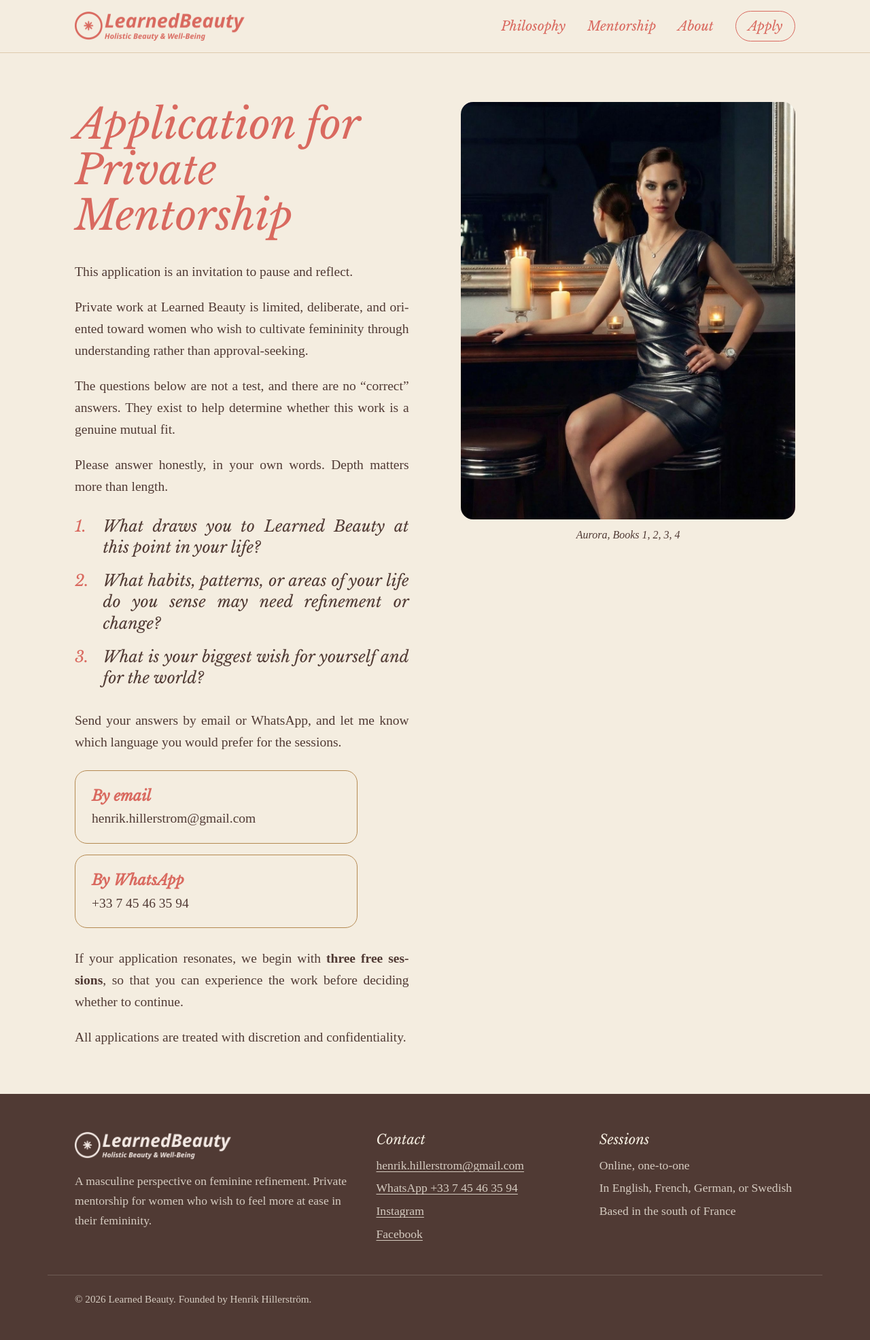
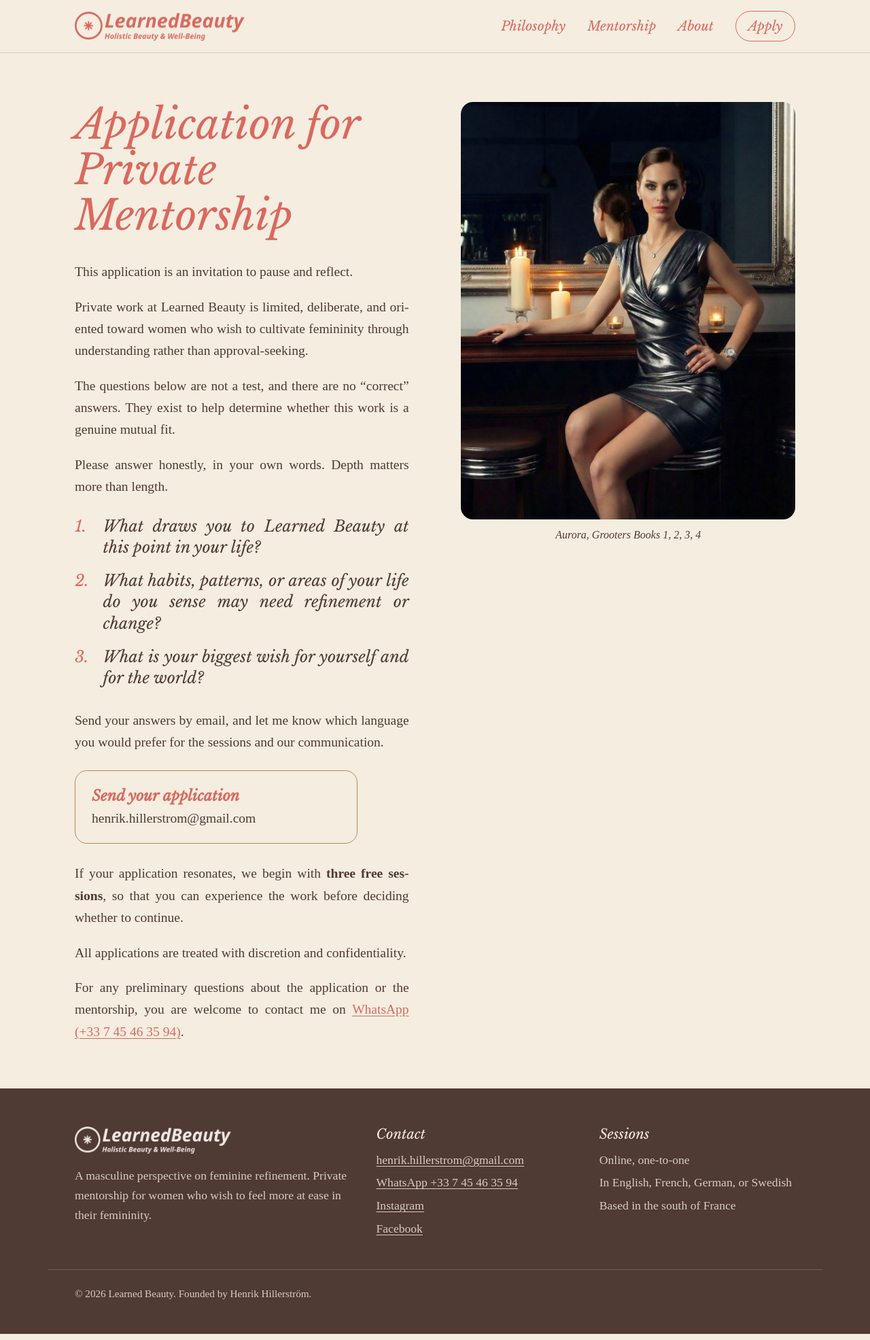
Before and after one commit to LoveAlgo/learnedbeauty, a Jekyll site: the page built from apply/index.html, in a window 1280 px wide. Shown: the whole page at 68% size. Built offline with Jekyll 4.4.1, drawn with Linux system fonts in a browser that asks for light colours.

Commit message:
Update Apply page

```diff
--- a/apply/index.html
+++ b/apply/index.html
@@ -1,7 +1,7 @@
 ---
 layout: default
 title: Application for private mentorship
-description: Apply for the Learned Beauty private mentorship by answering three reflection questions by email or WhatsApp.
+description: Apply for the Learned Beauty private mentorship by answering three reflection questions by email.
 ---
 {% capture mailbody %}Hello Henrik,
 
@@ -14,7 +14,7 @@ description: Apply for the Learned Beauty private mentorship by answering three
 3. What is your biggest wish for yourself and for the world?
 
 
-Preferred language for the sessions:
+Preferred language for the sessions and our communication:
 {% endcapture %}
 <section class="page-head">
   <div class="wrap split" style="align-items:start">
@@ -29,23 +29,20 @@ Preferred language for the sessions:
         <li>What habits, patterns, or areas of your life do you sense may need refinement or change?</li>
         <li>What is your biggest wish for yourself and for the world?</li>
       </ol>
-      <p>Send your answers by email or WhatsApp, and let me know which language you would prefer for the sessions.</p>
+      <p>Send your answers by email, and let me know which language you would prefer for the sessions and our communication.</p>
       <div class="contact-ways">
         <a href="mailto:{{ site.data.settings.email }}?subject={{ "Application for private mentorship" | url_encode | replace: "+", "%20" }}&amp;body={{ mailbody | url_encode | replace: "+", "%20" }}">
-          <strong>By email</strong>
+          <strong>Send your application</strong>
           <span>{{ site.data.settings.email }}</span>
-        </a>
-        <a href="https://wa.me/{{ site.data.settings.whatsapp_number }}">
-          <strong>By WhatsApp</strong>
-          <span>{{ site.data.settings.whatsapp_display }}</span>
         </a>
       </div>
       <p style="margin-top:1.8rem">If your application resonates, we begin with <strong>{{ site.data.settings.free_sessions }} free sessions</strong>, so that you can experience the work before deciding whether to continue.</p>
       <p>All applications are treated with discretion and confidentiality.</p>
+      <p>For any preliminary questions about the application or the mentorship, you are welcome to contact me on <a href="https://wa.me/{{ site.data.settings.whatsapp_number }}">WhatsApp ({{ site.data.settings.whatsapp_display }})</a>.</p>
     </div>
     <figure class="portrait">
       <img src="/assets/images/aurora-silver.jpg" alt="Aurora in a silver dress seated at a candlelit bar" width="1045" height="1400">
-      <figcaption>Aurora, Books 1, 2, 3, 4</figcaption>
+      <figcaption>Aurora, Grooters Books 1, 2, 3, 4</figcaption>
     </figure>
   </div>
 </section>
--- a/assets/css/style.css
+++ b/assets/css/style.css
@@ -13,6 +13,7 @@
   --text: "Times New Roman", Times, serif;
   --radius: 18px;
   --wrap: 1140px;
+  --col-gap: clamp(2rem, 6vw, 5rem);
 }
 
 *, *::before, *::after { box-sizing: border-box; }
@@ -79,19 +80,19 @@ main img { border-radius: var(--radius); }
 
 /* Hero */
 .hero { padding: clamp(2.5rem, 6vw, 4.5rem) 0 clamp(3rem, 6vw, 5rem); }
-.hero-grid { display: grid; grid-template-columns: 1.2fr 0.8fr; gap: clamp(2rem, 5vw, 4.5rem); align-items: center; }
+.hero-grid { display: grid; grid-template-columns: 1fr 1fr; gap: var(--col-gap); align-items: center; }
 .hero .sub { font-family: var(--text); font-size: clamp(1.4rem, 2vw, 1.65rem); line-height: 1.35; margin-bottom: .8rem; color: var(--cocoa); }
-.hero .details { max-width: 32rem; }
+.hero .details { max-width: none; }
 .hero-figure { margin: 0; }
 figcaption { font-style: italic; font-size: 1rem; color: var(--cocoa); text-align: center; margin-top: .6rem; }
 .hero-figure img { width: 100%; aspect-ratio: 3 / 4; object-fit: cover; }
-.offer-note { margin-top: 2rem; padding-top: 1.3rem; border-top: 1px solid var(--line); max-width: 32rem; }
+.offer-note { margin-top: 2rem; padding-top: 1.3rem; border-top: 1px solid var(--line); }
 .note-label { text-decoration: underline; text-underline-offset: 3px; }
 
 /* Sections: one background, separated by space and a fine gold line */
 .section { padding: clamp(3.5rem, 7vw, 5.5rem) 0; }
 .section + .section { border-top: 1px solid var(--line); }
-.split { display: grid; grid-template-columns: 1fr 1fr; gap: clamp(2rem, 6vw, 5rem); align-items: center; }
+.split { display: grid; grid-template-columns: 1fr 1fr; gap: var(--col-gap); align-items: center; }
 .split.reverse > :first-child { order: 2; }
 .split figure { margin: 0; }
 .split figure img { width: 100%; }
@@ -105,7 +106,8 @@ figcaption { font-style: italic; font-size: 1rem; color: var(--cocoa); text-alig
 .star-list li::before { content: ""; position: absolute; left: 0; top: .5em; width: 13px; height: 13px; background: url(/assets/images/asterisk.svg) center / contain no-repeat; }
 
 /* Work areas */
-.areas { display: grid; grid-template-columns: repeat(2, 1fr); gap: clamp(2rem, 4vw, 3rem) clamp(2rem, 5vw, 4.5rem); margin-top: 2.5rem; }
+.areas { display: grid; grid-template-columns: repeat(2, 1fr); gap: clamp(2rem, 4vw, 3rem) var(--col-gap); margin-top: 2.5rem; }
+.intro-col { max-width: calc((100% - var(--col-gap)) / 2); }
 .area { border-top: 1px solid var(--line); padding-top: 1.2rem; }
 .area h3 { margin-bottom: .35em; }
 .area p { margin: 0; }
@@ -186,6 +188,7 @@ figcaption { font-style: italic; font-size: 1rem; color: var(--cocoa); text-alig
 
 /* Responsive */
 @media (max-width: 860px) {
+  .intro-col { max-width: none; }
   .hero-grid, .split, .offer, .footer-grid { grid-template-columns: 1fr; }
   .split.reverse > :first-child { order: 0; }
   .hero-figure { max-width: 420px; }
@@ -205,4 +208,5 @@ figcaption { font-style: italic; font-size: 1rem; color: var(--cocoa); text-alig
   main p, main li { text-align: justify; hyphens: auto; -webkit-hyphens: auto; }
   .closing p, .offer-note { hyphens: manual; -webkit-hyphens: manual; }
   .closing p { text-align: center; }
+  .hero .sub { text-align: left; }
 }
--- a/privatementorship/index.html
+++ b/privatementorship/index.html
@@ -60,7 +60,7 @@ description: Private one-to-one online mentorship with Henrik Hillerström. The
       <h2>Fee and payment</h2>
       <p class="lead">After the {{ site.data.settings.free_sessions }} free sessions, if we both wish to continue, the fee for the complete mentorship is {{ site.data.settings.fee }}.</p>
       <p>It covers all the sessions we need, usually {{ site.data.settings.typical_sessions }} in total, including the free ones. I don’t charge by the session, and I take on only a few women at a time, so that each receives proper attention.</p>
-      <p>Before the first payment, we sign a short agreement covering confidentiality, cancellations and refunds.</p>
+      <p>Before the first payment, I send you my terms and conditions by email. You simply reply to confirm that you have read and accept them.</p>
     </div>
     <div class="price-panel">
       <p class="price">{{ site.data.settings.fee }}</p>
@@ -99,7 +99,7 @@ description: Private one-to-one online mentorship with Henrik Hillerström. The
       </details>
       <details>
         <summary>How do I begin?</summary>
-        <p>Answer three reflection questions and send them by email or WhatsApp. <a href="/apply/">See the application</a>.</p>
+        <p>Answer three reflection questions and send them by email. <a href="/apply/">See the application</a>.</p>
       </details>
     </div>
   </div>
```
Also changed, not shown: index.html (+3 -6 lines).
